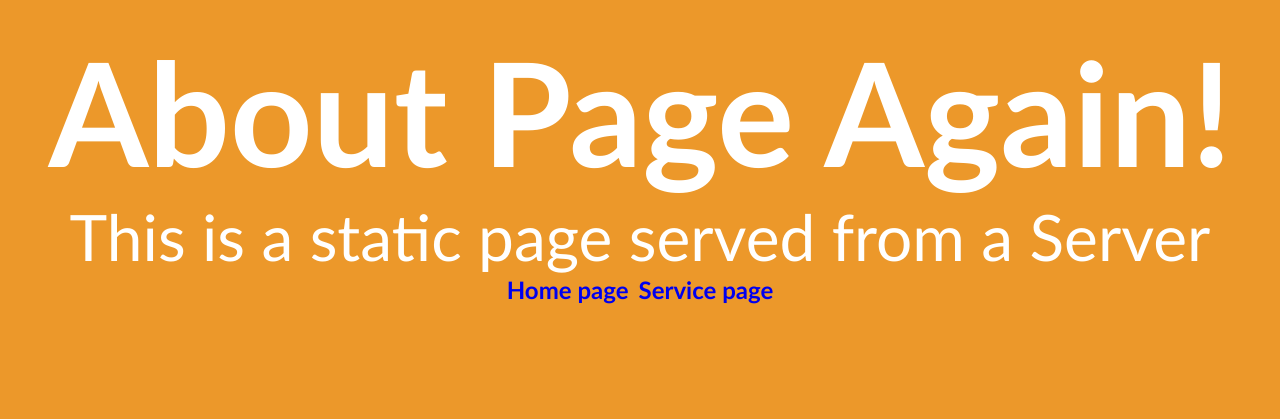
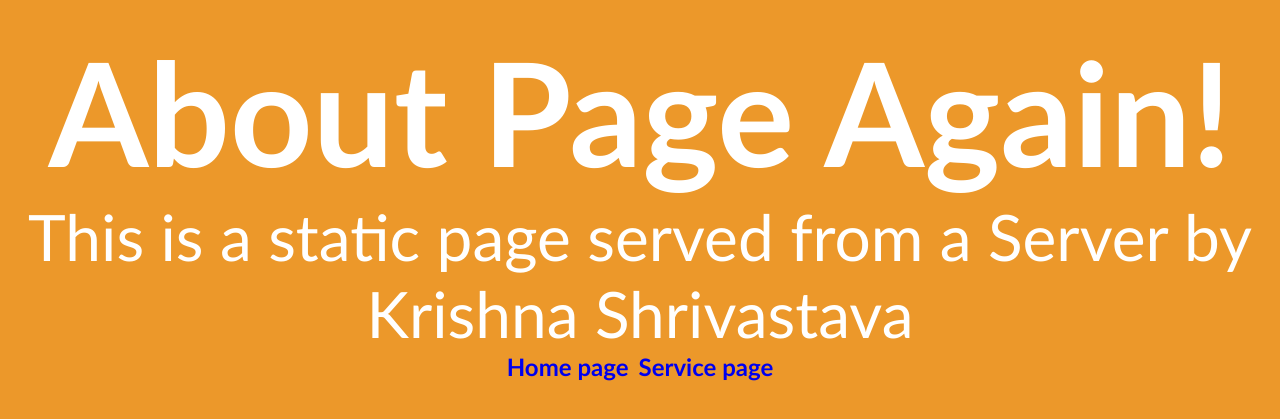
Before and after one commit to Krishna-Shrivastava-1/Server-Side-Static-Web-Pages-CN-Project-SSS-, a website: page about.html in a window 1280 px wide. Shown: the part 175-594 px from the top of the page. Drawn offline with Linux system fonts and the light colour scheme.

Commit message:
added my name

```diff
--- a/about.html
+++ b/about.html
@@ -60,7 +60,7 @@
 <body>
     <div class="center">
         <h1>About Page Again!</h1>
-        <p>This is a static page served from a Server</p>
+        <p>This is a static page served from a Server by Krishna Shrivastava</p>
         <div class="link">
 
             <li type="none">
```
Also changed, not shown: index.html (+1 -1 lines), service.html (+1 -1 lines).
